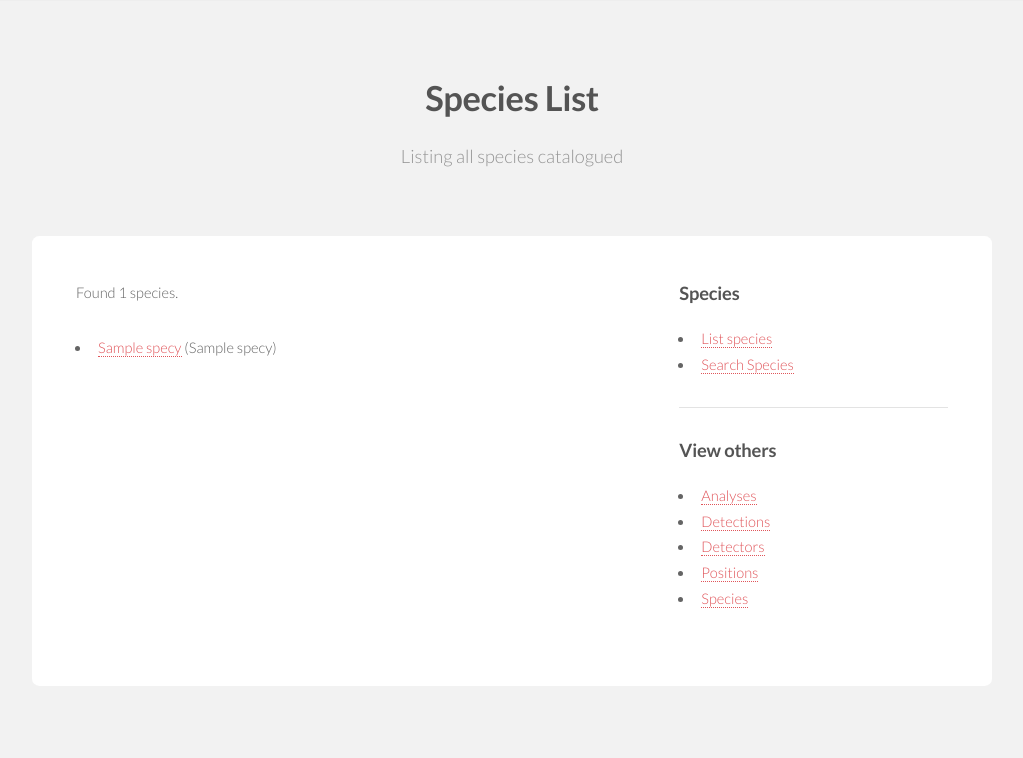
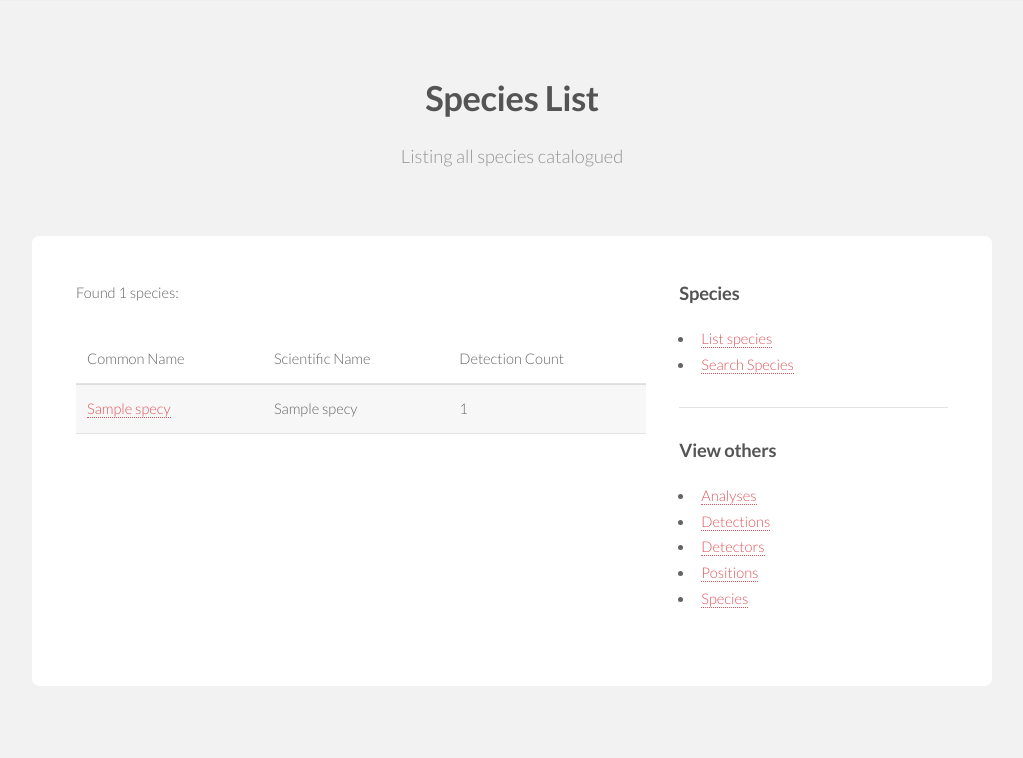
Before and after one commit to akademy/etweb, a Django app: page /species/ in a window 1280 px wide. Shown: the part 45-803 px from the top of the page, without its empty margins (128-1151 px from the left). Run offline with Django 4.2, Linux system fonts and the light colour scheme; tables that the repository leaves empty hold one stand-in row (values such as "Sample post"); parts of the project's set-up code (start-up, migrations or seed data) failed here and were passed over.

Commit message:
Add detections to list

```diff
--- a/web/webapp/templates/species/list.html
+++ b/web/webapp/templates/species/list.html
@@ -10,12 +10,17 @@
 {% block content %}
 	<section>
 		{% if species_list %}
-			<p>Found {{ species_list | length }} species.</p>
-			<ul>
+			<p>Found {{ species_list | length }} species:</p>
+			<table>
+				<thead><td>Common Name</td><td>Scientific Name</td><td>Detection Count</td></thead>
 				{% for species in species_list %}
-					<li><a href="/species/{{ species.id}}/">{{ species.common_name }}</a> ({{ species.scientific_name }})</li>
+					<tr>
+						<td><a href="/species/{{ species.id }}/">{{ species.common_name }}</a></td>
+						<td>{{ species.scientific_name }}</td>
+						<td>{{ species.detection_count }}</td>
+					</tr>
 				{% endfor %}
-			</ul>
+			</table>
 		{% else %}
 			<p>No species are available.</p>
 		{% endif %}
--- a/web/webapp/views/species.py
+++ b/web/webapp/views/species.py
@@ -6,11 +6,33 @@ from ..models import Species, Detection
 
 
 def entire(request):
-	species_list = Species.objects.all()
+
+	# Todo: Make this more efficient
+	species_list = Species.objects.all().order_by("common_name")
+	detection_list = Detection.objects.all()
+
+	detections_by_species_id = count_detections_by_species_id(detection_list)
+
+	for s in species_list:
+		s.detection_count = detections_by_species_id[s.id]
+
 	context = {
 		"species_list": species_list,
 	}
 	return render(request, "species/list.html", context)
+
+
+def count_detections_by_species_id( detection_list ) :
+
+	species_ids = {}
+
+	for d in detection_list :
+		try:
+			species_ids[d.species.id] += 1
+		except KeyError:
+			species_ids[d.species.id] = 1
+
+	return species_ids
 
 
 def single(request, species_id):
@@ -30,12 +52,11 @@ def single(request, species_id):
 
 def search(request):
 
-	# Check if the request is a post request.
 	if request.method == 'POST':
-		# Retrieve the search query entered by the user
+
 		search_query = request.POST['query']
-		# Filter your model by the search query
 		species = Species.objects.filter(Q(common_name__icontains=search_query) | Q(scientific_name__icontains=search_query))
 		return render(request, 'species/search.html', {'query': search_query, 'species': species})
+
 	else:
 		return render(request, 'species/search.html', {})
```
